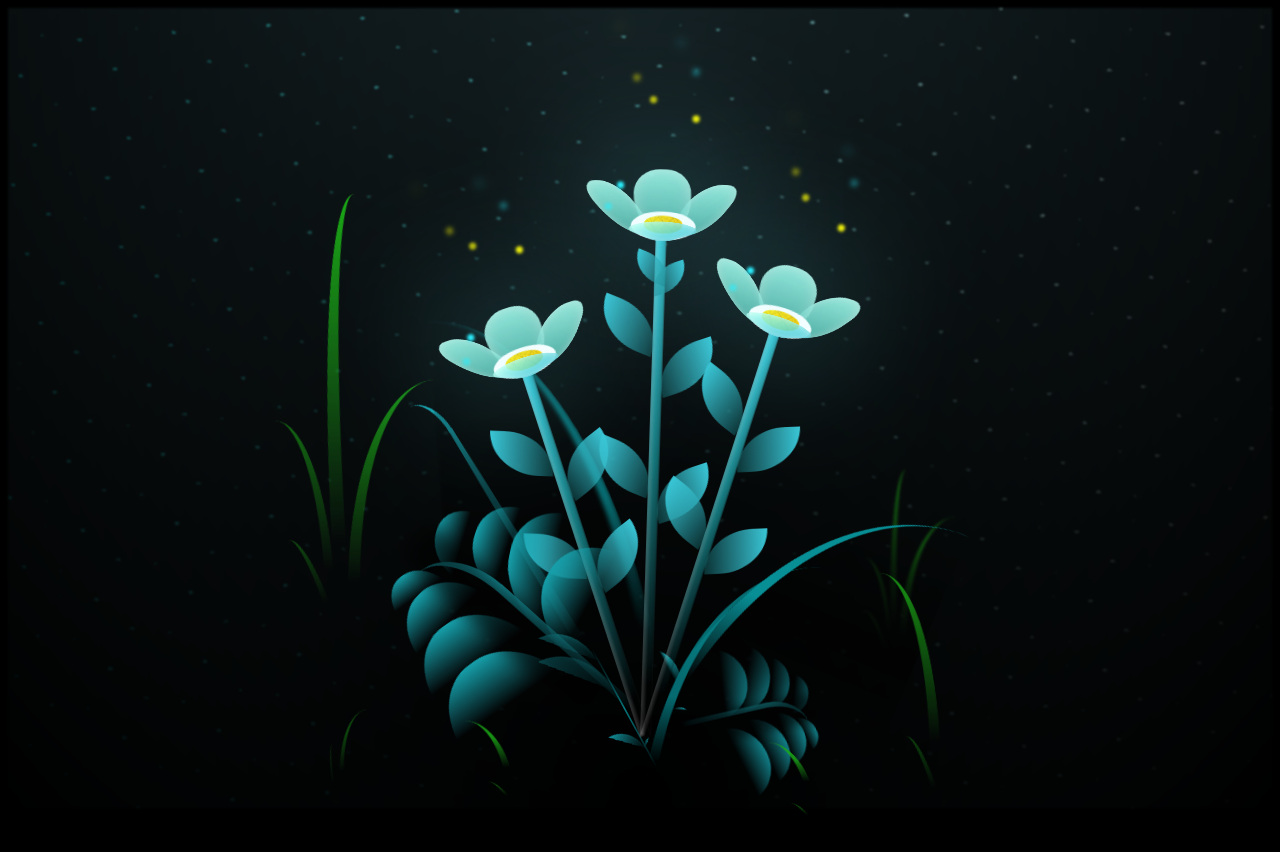
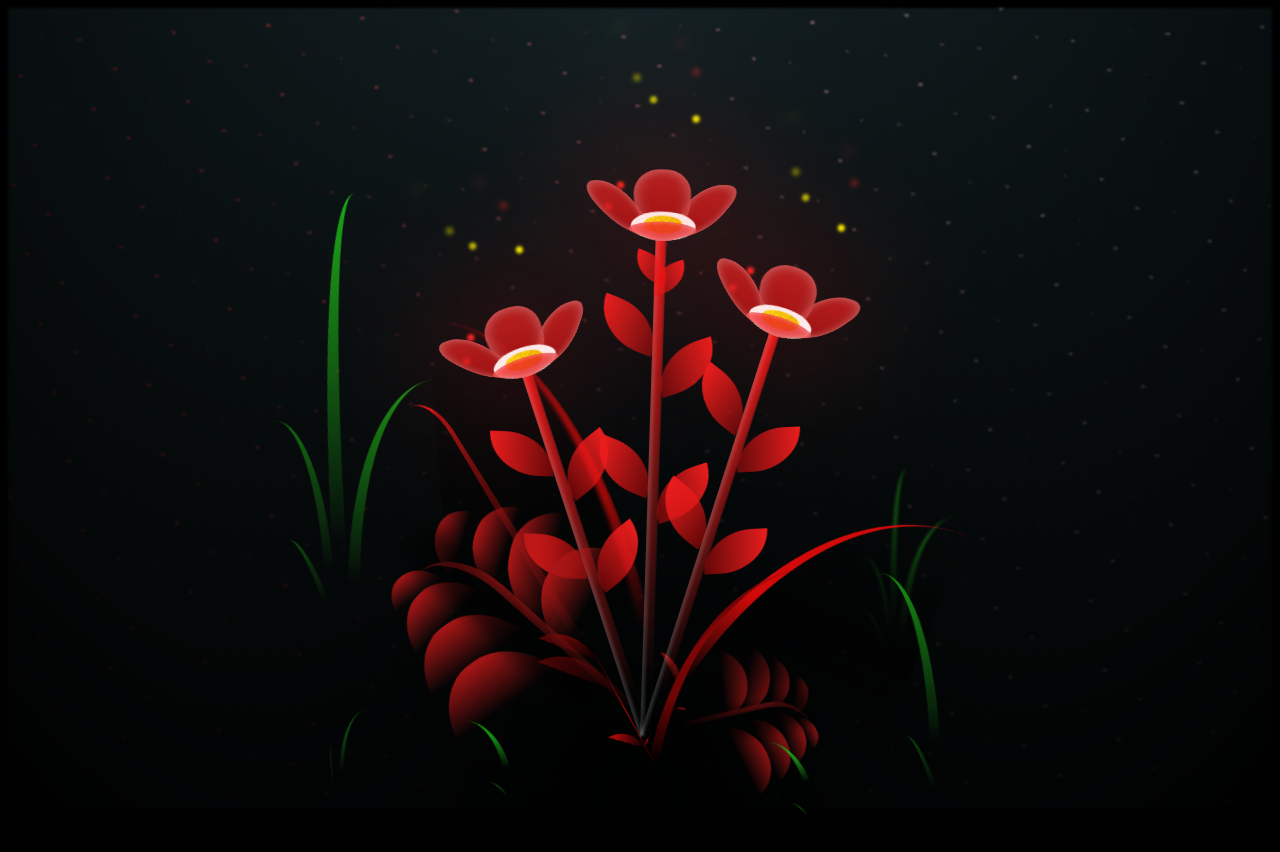
Before and after one commit to CAI0-BREN0/Flores, a plain HTML site: page index.html in a window 1280 px wide. Drawn offline with Linux system fonts and the light colour scheme.

Commit message:
Update estilo.css

```diff
--- a/src/css/estilo.css
+++ b/src/css/estilo.css
@@ -27,7 +27,7 @@ body {
   width: 100%;
   height: 100%;
   filter: blur(0.1vmin);
-  background-image: radial-gradient(ellipse at top, transparent 0%, var(--dark-color)), radial-gradient(ellipse at bottom, var(--dark-color), rgba(145, 233, 255, 0.2)), repeating-linear-gradient(220deg, black 0px, black 19px, transparent 19px, transparent 22px), repeating-linear-gradient(189deg, black 0px, black 19px, transparent 19px, transparent 22px), repeating-linear-gradient(148deg, black 0px, black 19px, transparent 19px, transparent 22px), linear-gradient(90deg, #00fffa, #f0f0f0);
+  background-image: radial-gradient(ellipse at top, transparent 0%, var(--dark-color)), radial-gradient(ellipse at bottom, var(--dark-color), rgba(145, 233, 255, 0.2)), repeating-linear-gradient(220deg, black 0px, black 19px, transparent 19px, transparent 22px), repeating-linear-gradient(189deg, black 0px, black 19px, transparent 19px, transparent 22px), repeating-linear-gradient(148deg, black 0px, black 19px, transparent 19px, transparent 22px), linear-gradient(90deg, #ff0000, #f0f0f0);
 }
 
 .flowers {
@@ -153,7 +153,7 @@ body {
   transform: translate(-50%, -100%);
   width: 8vmin;
   height: 8vmin;
-  background-color: #6bf0ff;
+  background-color: #ed1717;
   filter: blur(10vmin);
 }
 .flower__leaf {
@@ -163,8 +163,8 @@ body {
   width: 8vmin;
   height: 11vmin;
   border-radius: 51% 49% 47% 53%/44% 45% 55% 69%;
-  background-color: #a7ffee;
-  background-image: linear-gradient(to top, #54b8aa, #a7ffee);
+  background-color: #df2020;
+  background-image: linear-gradient(to top, #a71111, #c41f1f);
   transform-origin: bottom center;
   opacity: 0.9;
   box-shadow: inset 0 0 2vmin rgba(255, 255, 255, 0.5);
@@ -184,7 +184,7 @@ body {
   transform-origin: bottom left;
   border-radius: 4vmin 10vmin 4vmin 4vmin;
   transform: translate(0%, 18%) rotateX(70deg) rotate(-43deg);
-  background-image: linear-gradient(to top, #39c6d6, #a7ffee);
+  background-image: linear-gradient(to top, #df2525, #f51e1e);
   z-index: 1;
   opacity: 0.8;
 }
@@ -211,7 +211,7 @@ body {
 .flower__line {
   height: 55vmin;
   width: 1.5vmin;
-  background-image: linear-gradient(to left, rgba(0, 0, 0, 0.2), transparent, rgba(255, 255, 255, 0.2)), linear-gradient(to top, transparent 10%, #14757a, #39c6d6);
+  background-image: linear-gradient(to left, rgba(0, 0, 0, 0.2), transparent, rgba(255, 255, 255, 0.2)), linear-gradient(to top, transparent 10%, #7a1414, #e91b1b);
   box-shadow: inset 0 0 2px rgba(0, 0, 0, 0.5);
   -webkit-animation: grow-flower-tree 4s backwards;
           animation: grow-flower-tree 4s backwards;
@@ -226,7 +226,7 @@ body {
   height: var(--h);
   border-top-right-radius: var(--h);
   border-bottom-left-radius: var(--h);
-  background-image: linear-gradient(to top, rgba(20, 117, 122, 0.4), #39c6d6);
+  background-image: linear-gradient(to top, rgba(240, 9, 9, 0.4), #ea1d1d);
 }
 .flower__line__leaf--1 {
   transform: rotate(70deg) rotateY(30deg);
@@ -270,7 +270,7 @@ body {
           animation: light-ans 4s linear infinite backwards;
 }
 .flower__light:nth-child(odd) {
-  background-color: #23f0ff;
+  background-color: #ff2323;
 }
 .flower__light--1 {
   left: -2vmin;
@@ -313,7 +313,7 @@ body {
           animation-delay: 3.5s;
 }
 .flower__grass {
-  --c: #159faa;
+  --c: #aa1515;
   --line-w: 1.5vmin;
   position: absolute;
   bottom: 12vmin;
@@ -535,7 +535,7 @@ body {
 .flower__g-long {
   --w: 2vmin;
   --h: 6vmin;
-  --c: #159faa;
+  --c: #d81515;
   position: absolute;
   bottom: 10vmin;
   left: -3vmin;
@@ -591,9 +591,9 @@ body {
   width: 30vmin;
   height: 50vmin;
   border-top-left-radius: 100%;
-  border-left: 2vmin solid #079097;
+  border-left: 2vmin solid #d60909;
   background-image: linear-gradient(to bottom, transparent, var(--dark-color) 60%);
-  -webkit-mask-image: linear-gradient(to top, transparent 30%, #079097 60%);
+  -webkit-mask-image: linear-gradient(to top, transparent 30%, #d10f0f 60%);
 }
 .flower__g-right--1 {
   -webkit-animation: flower-g-right-ans 2.5s linear infinite;
@@ -671,7 +671,7 @@ body {
 .flower__g-front__line {
   width: 0.3vmin;
   height: 20vmin;
-  background-image: linear-gradient(to top, transparent, #079097, transparent 100%);
+  background-image: linear-gradient(to top, transparent, #970707, transparent 100%);
   position: relative;
 }
 .flower__g-front__leaf-wrapper {
@@ -778,10 +778,10 @@ body {
   width: 10vmin;
   height: 10vmin;
   border-radius: 100% 0% 0% 100%/100% 100% 0% 0%;
-  box-shadow: inset 0 2px 1vmin rgba(44, 238, 252, 0.2);
-  background-image: linear-gradient(to bottom left, transparent, var(--dark-color)), linear-gradient(to bottom right, #159faa 50%, transparent 50%, transparent);
-  -webkit-mask-image: linear-gradient(to bottom right, #159faa 50%, transparent 50%, transparent);
-  mask-image: linear-gradient(to bottom right, #159faa 50%, transparent 50%, transparent);
+  box-shadow: inset 0 2px 1vmin rgba(255, 10, 10, 0.2);
+  background-image: linear-gradient(to bottom left, transparent, var(--dark-color)), linear-gradient(to bottom right, #d70e0e 50%, transparent 50%, transparent);
+  -webkit-mask-image: linear-gradient(to bottom right, #aa1515 50%, transparent 50%, transparent);
+  mask-image: linear-gradient(to bottom right, #aa1515 50%, transparent 50%, transparent);
 }
 .flower__g-fr {
   position: absolute;
@@ -812,8 +812,8 @@ body {
   width: 30vmin;
   height: 50vmin;
   border-top-left-radius: 100%;
-  border-left: 2vmin solid #079097;
-  -webkit-mask-image: linear-gradient(to top, transparent 25%, #079097 50%);
+  border-left: 2vmin solid #970707;
+  -webkit-mask-image: linear-gradient(to top, transparent 25%, #970707 50%);
   position: relative;
   z-index: 1;
 }
@@ -824,9 +824,9 @@ body {
   width: 10vmin;
   height: 10vmin;
   border-radius: 100% 0% 0% 100%/100% 100% 0% 0%;
-  box-shadow: inset 0 2px 1vmin rgba(44, 238, 252, 0.2);
-  background-image: linear-gradient(to bottom left, transparent, var(--dark-color) 98%), linear-gradient(to bottom right, #23f0ff 45%, transparent 50%, transparent);
-  -webkit-mask-image: linear-gradient(135deg, #159faa 40%, transparent 50%, transparent);
+  box-shadow: inset 0 2px 1vmin rgba(234, 12, 12, 0.2);
+  background-image: linear-gradient(to bottom left, transparent, var(--dark-color) 98%), linear-gradient(to bottom right, #ff2323 45%, transparent 50%, transparent);
+  -webkit-mask-image: linear-gradient(135deg, #e40b0b 40%, transparent 50%, transparent);
 }
 .flower__g-fr__leaf--1 {
   left: 20vmin;
@@ -955,7 +955,7 @@ body {
   transform: scale(0.8) rotate(-5deg);
 }
 .long-g--1 .leaf {
-  -webkit-mask-image: linear-gradient(to top, transparent 40%, #079097 80%) !important;
+  -webkit-mask-image: linear-gradient(to top, transparent 40%, #970707 80%) !important;
 }
 .long-g--1 .leaf--1 {
   --w: 5vmin;
@@ -970,7 +970,7 @@ body {
   transform: scale(0.6) rotateX(60deg);
 }
 .long-g--2 .leaf, .long-g--3 .leaf {
-  -webkit-mask-image: linear-gradient(to top, transparent 50%, #079097 80%) !important;
+  -webkit-mask-image: linear-gradient(to top, transparent 50%, #970707 80%) !important;
 }
 .long-g--2 .leaf--1, .long-g--3 .leaf--1 {
   left: -1vmin;
@@ -981,7 +981,7 @@ body {
   bottom: 0vmin;
 }
 .long-g--3 .leaf {
-  -webkit-mask-image: linear-gradient(to top, transparent 40%, #079097 80%) !important;
+  -webkit-mask-image: linear-gradient(to top, transparent 40%, #970707 80%) !important;
 }
 .long-g--4 {
   left: 25vmin;
```
